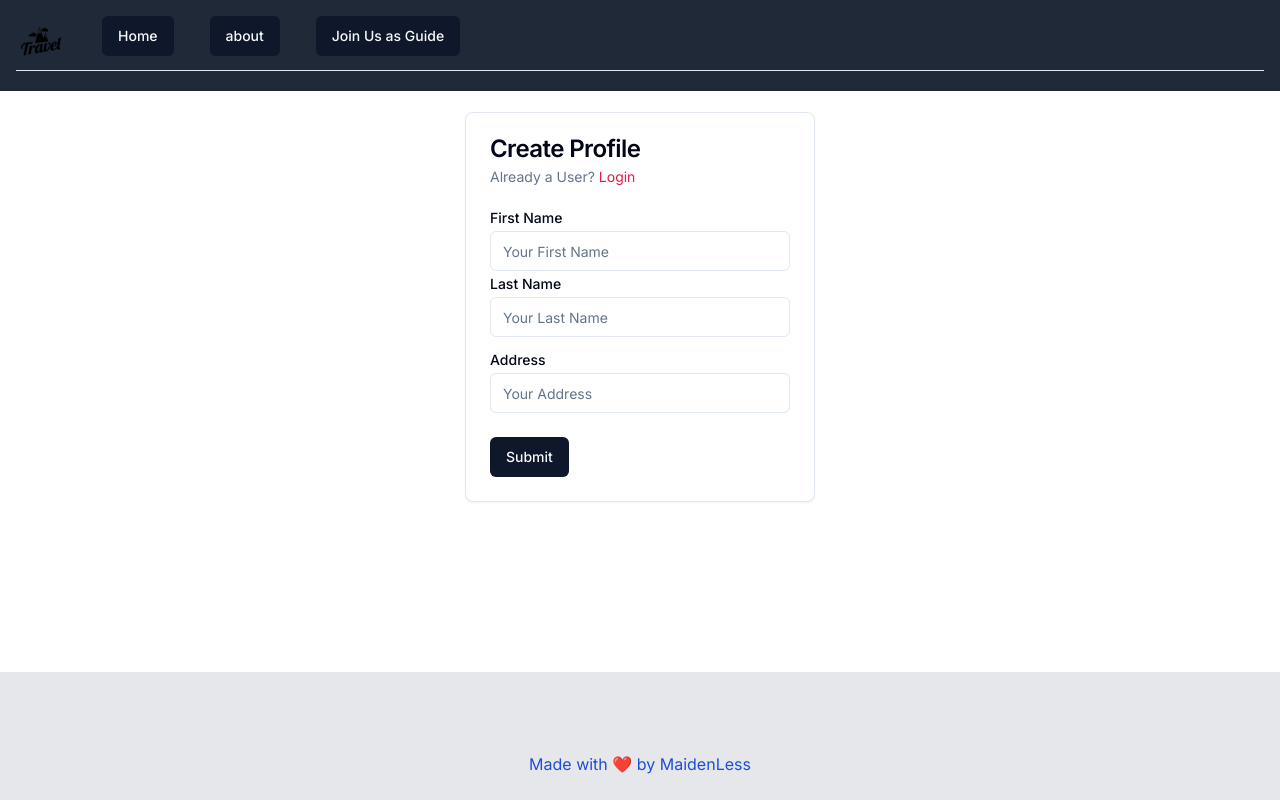
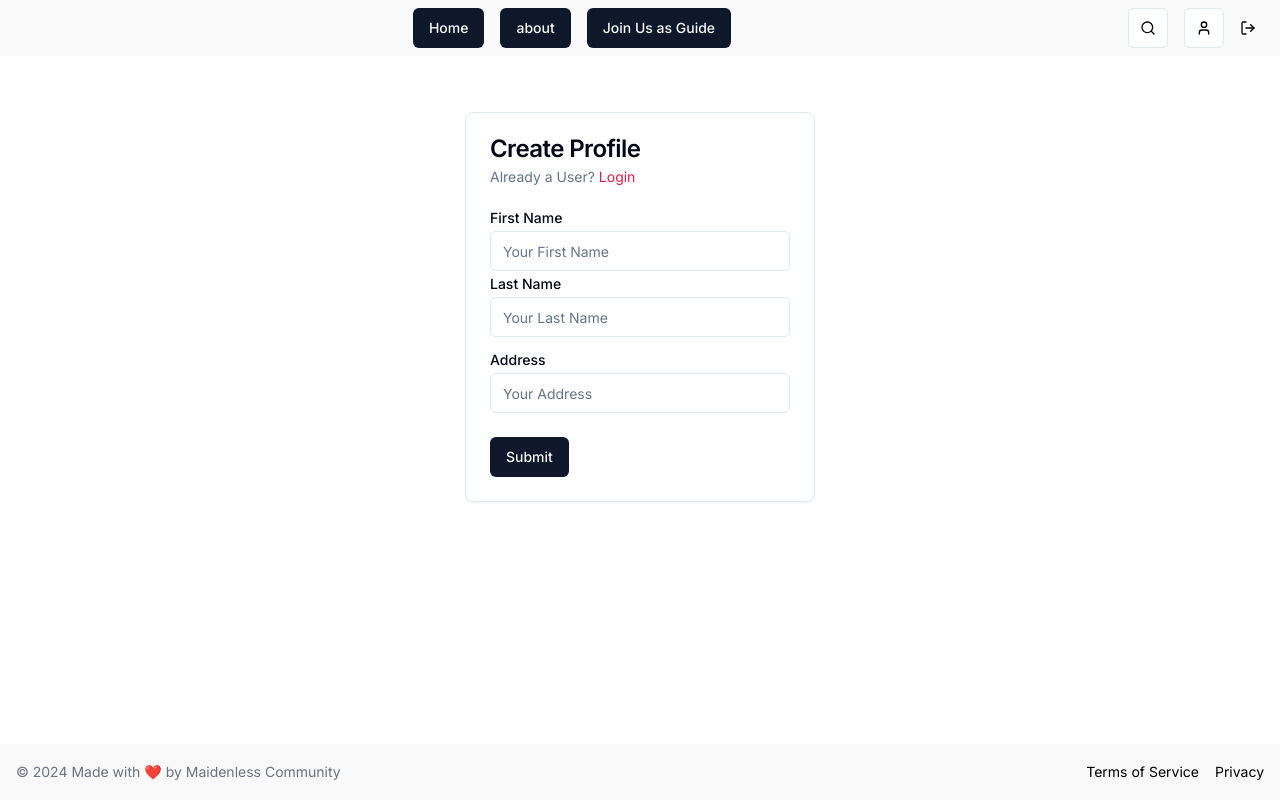
Before and after one commit to Sudhanshu-Bharti/tourapp, a Next.js app: page /join in a window 1280 px wide. Built offline with nearby package versions, Linux system fonts and the light colour scheme.

Commit message:
ui improvement

```diff
--- a/app/about/page.tsx
+++ b/app/about/page.tsx
@@ -5,7 +5,7 @@ import Footer from '../components/Footer'
 export default function page() {
   return (
     <div>
-    <Navbar/>
+    {/* <Navbar/>  */}
     <h1 className='text-pink-800'>About</h1>
     <Footer />
     </div>
--- a/app/components/Footer.tsx
+++ b/app/components/Footer.tsx
@@ -1,23 +1,127 @@
-import React from 'react'
+import Link from "next/link"
+import { Button } from "@/components/ui/button"
+import { JSX, SVGProps } from "react"
 
-import { Facebook, Instagram, Link, Linkedin, Twitter } from "lucide-react"
+export default function Component() {
+  return (
+    <>
+      <nav className="fixed inset-x-0 top-0 backdrop-blur-md bg-gray-100/50 dark:bg-gray-950/50 transition-colors z-50">
+        <div className="w-full max-w-7xl mx-auto px-4 flex items-center justify-between h-14">
+          <Link className="flex items-center gap-2 text-lg font-medium" href="#">
+            <span className="sr-only">Tour App</span>
+          </Link>
+          <nav className="flex items-center gap-4">
+          <Link href='/'><Button>Home</Button></Link>
+      <Link href='/about'><Button>about</Button></Link>
+      <Link href='/join'><Button>Join Us as Guide</Button></Link>
+          </nav>
+          <div className="flex items-center gap-4">
+            <Button size="icon" variant="outline">
+              <SearchIcon className="w-4 h-4" />
+              <span className="sr-only">Search</span>
+            </Button>
+            <Button size="icon" variant="outline">
+            <UserIcon className="w-4 h-4" />
+            </Button>
+            <div>
+              <div>
+                <div>
+                  <div>
 
-export default function Footer() {
-  return (
-
-    <footer className="bg-gray-200 fixed bottom-0 w-full text-white p-4">
-      <div className="container flex flex-wrap items-center justify-center px-4 py-8 mx-auto  lg:justify-between">
-        <div className="flex flex-wrap justify-center">
+                  </div>
+                  <div />
+                  <div>
+                    <LogOutIcon className="mr-2 h-4 w-4" />
+                  </div>
+                </div>
+              </div>
+              <div>
+              </div>
+            </div>
+          </div>
         </div>
-        <div className="flex justify-center space-x-4 mt-4 lg:mt-0">
-
+      </nav>
+      <footer className="fixed inset-x-0 bottom-0 backdrop-blur-md bg-gray-100/50 dark:bg-gray-950/50 transition-colors z-50">
+        <div className="w-full max-w-7xl mx-auto px-4 flex items-center justify-between h-14">
+          <p className="text-sm text-gray-500 dark:text-gray-400">© 2024 Made with ❤️ by Maidenless Community</p>
+          <nav className="flex items-center gap-4">
+            <Link className="text-sm hover:underline underline-offset-4" href="#">
+              Terms of Service
+            </Link>
+            <Link className="text-sm hover:underline underline-offset-4" href="#">
+              Privacy
+            </Link>
+          </nav>
         </div>
-      </div>
-      <div className="pb-2">
-        <p className="text-center text-blue-700">
-        Made with ❤️ by MaidenLess
-        </p>
-      </div>
-    </footer>
+      </footer>
+    </>
   )
 }
+
+
+
+
+
+
+function LogOutIcon(props: JSX.IntrinsicAttributes & SVGProps<SVGSVGElement>) {
+  return (
+    <svg
+      {...props}
+      xmlns="http://www.w3.org/2000/svg"
+      width="24"
+      height="24"
+      viewBox="0 0 24 24"
+      fill="none"
+      stroke="currentColor"
+      strokeWidth="2"
+      strokeLinecap="round"
+      strokeLinejoin="round"
+    >
+      <path d="M9 21H5a2 2 0 0 1-2-2V5a2 2 0 0 1 2-2h4" />
+      <polyline points="16 17 21 12 16 7" />
+      <line x1="21" x2="9" y1="12" y2="12" />
+    </svg>
+  )
+}
+
+
+function SearchIcon(props: JSX.IntrinsicAttributes & SVGProps<SVGSVGElement>) {
+  return (
+    <svg
+      {...props}
+      xmlns="http://www.w3.org/2000/svg"
+      width="24"
+      height="24"
+      viewBox="0 0 24 24"
+      fill="none"
+      stroke="currentColor"
+      strokeWidth="2"
+      strokeLinecap="round"
+      strokeLinejoin="round"
+    >
+      <circle cx="11" cy="11" r="8" />
+      <path d="m21 21-4.3-4.3" />
+    </svg>
+  )
+}
+
+
+function UserIcon(props: JSX.IntrinsicAttributes & SVGProps<SVGSVGElement>) {
+  return (
+    <svg
+      {...props}
+      xmlns="http://www.w3.org/2000/svg"
+      width="24"
+      height="24"
+      viewBox="0 0 24 24"
+      fill="none"
+      stroke="currentColor"
+      strokeWidth="2"
+      strokeLinecap="round"
+      strokeLinejoin="round"
+    >
+      <path d="M19 21v-2a4 4 0 0 0-4-4H9a4 4 0 0 0-4 4v2" />
+      <circle cx="12" cy="7" r="4" />
+    </svg>
+  )
+}
--- a/app/components/Navbar.tsx
+++ b/app/components/Navbar.tsx
@@ -6,23 +6,17 @@ import Image from 'next/image'
 import img1 from './pngwing.com (1).png'
 export default function Navbar() {
   return (
-    <nav className="fixed top-0 w-full bg-gray-800 text-white p-4">
-
-    <div className='flex flex-row gap-9'>
-      <div>
-      <Image
-                    src={img1}
-                    height="50"
-                    width="50"
-                    alt="GFG logo served from external URL"
-                />
-      </div>
+    <nav className="sticky top-0 z-10 bg-white">
+   <div className="max-w-5xl mx-auto px-4">
+    <div className="flex items-center justify-between h-16">
+      <span className="text-2xl text-gray-900 font-semibold">Logo</span>
+      <div className="flex space-x-4 text-gray-900">
       <Link href='/'><Button>Home</Button></Link>
       <Link href='/about'><Button>about</Button></Link>
       <Link href='/join'><Button>Join Us as Guide</Button></Link>
-
+      </div>
     </div>
-
+  </div>
     <Separator className='my-1'  />
     </nav>
   )
--- a/app/join/page.tsx
+++ b/app/join/page.tsx
@@ -17,7 +17,7 @@ import Footer from "../components/Footer"
 export default function page() {
   return (
     <div className="flex justify-center items-center my-28">
-     <Navbar/>
+     {/* <Navbar/>  */}
      <Card className="w-[350px]">
     <CardHeader>
       <CardTitle>Create Profile</CardTitle>
--- a/app/page.tsx
+++ b/app/page.tsx
@@ -17,10 +17,10 @@ export default function Home() {
 
   return (
     <div className="flex flex-col min-h-screen">
-      <Navbar />
+      {/* <Navbar /> */}
       <main className="flex-grow relative">
         <div className="sticky top-0 z-10">
-          <Navbar />
+          {/* <Navbar /> */}
         </div>
         <Spline
           scene="https://prod.spline.design/xqt9kHIXWASrN1NJ/scene.splinecode"
```
